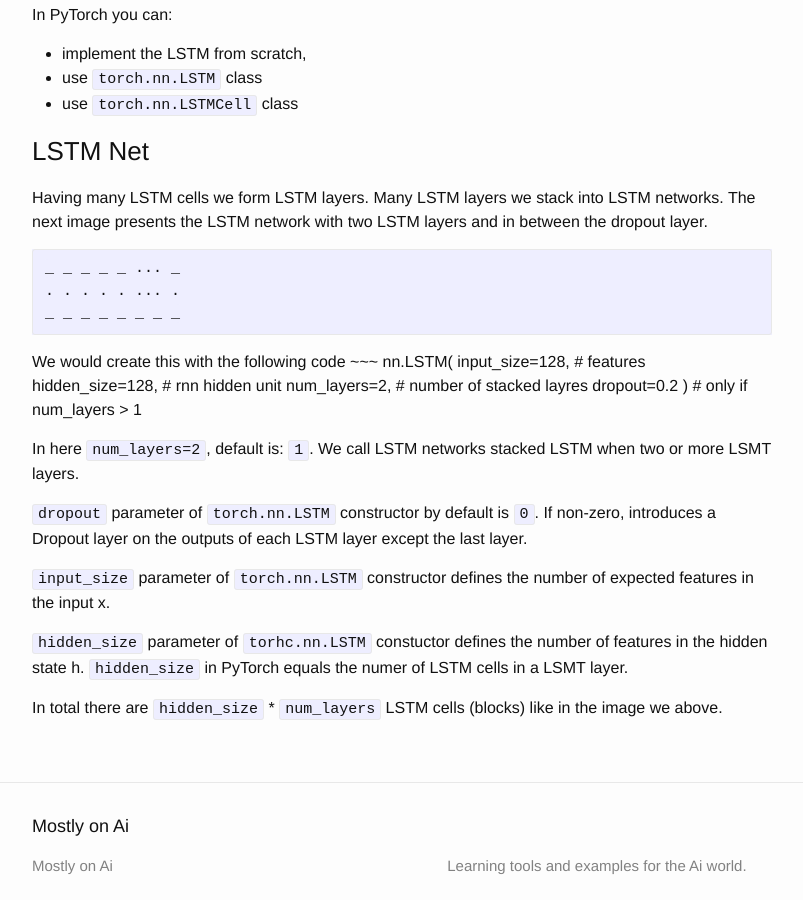
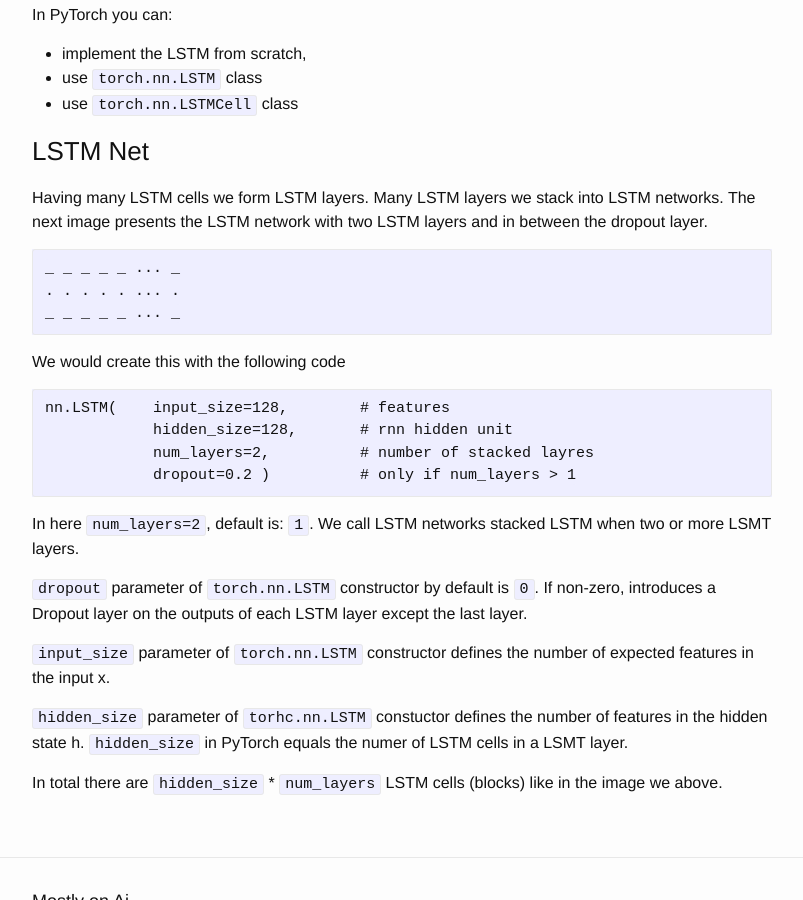
Before and after one commit to dejanbatanjac/dejanbatanjac.github.io, a Jekyll site: the page built from _posts/2019-02-08-LSTM in PyTorch.md, in a window 1280 px wide and 900 px high, scrolled down 965 px. Shown: the whole window, without its empty margins (238-1041 px from the left). Built offline with Jekyll 4.4.1, drawn with Linux system fonts in a browser that asks for light colours; our own code applies the rules of GitHub Pages for plain Markdown files.

Commit message:
Missing ...

```diff
--- a/_posts/2019-02-08-LSTM in PyTorch.md
+++ b/_posts/2019-02-08-LSTM in PyTorch.md
@@ -23,7 +23,7 @@ Having many LSTM cells we form LSTM layers. Many LSTM layers we stack into LSTM
 ~~~
 _ _ _ _ _ ... _
 . . . . . ... .
-_ _ _ _ _ _ _ _
+_ _ _ _ _ ... _
 ~~~
 
 We would create this with the following code
@@ -32,7 +32,7 @@ nn.LSTM(    input_size=128,        # features
             hidden_size=128,       # rnn hidden unit
             num_layers=2,          # number of stacked layres
             dropout=0.2 )          # only if num_layers > 1
-
+~~~
 
 In here `num_layers=2`, default is: `1`. We call LSTM networks stacked LSTM when two or more LSMT layers.
 
```
